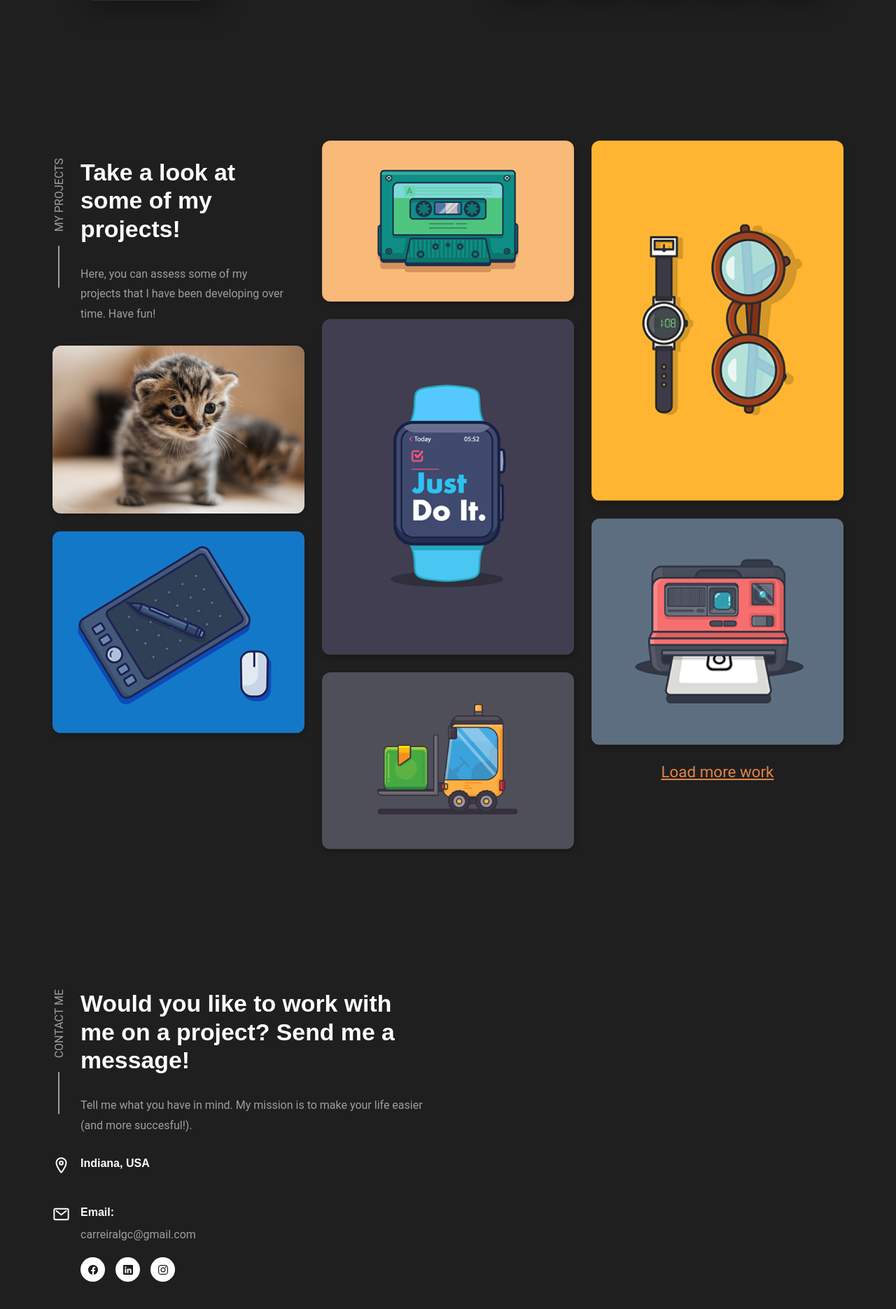
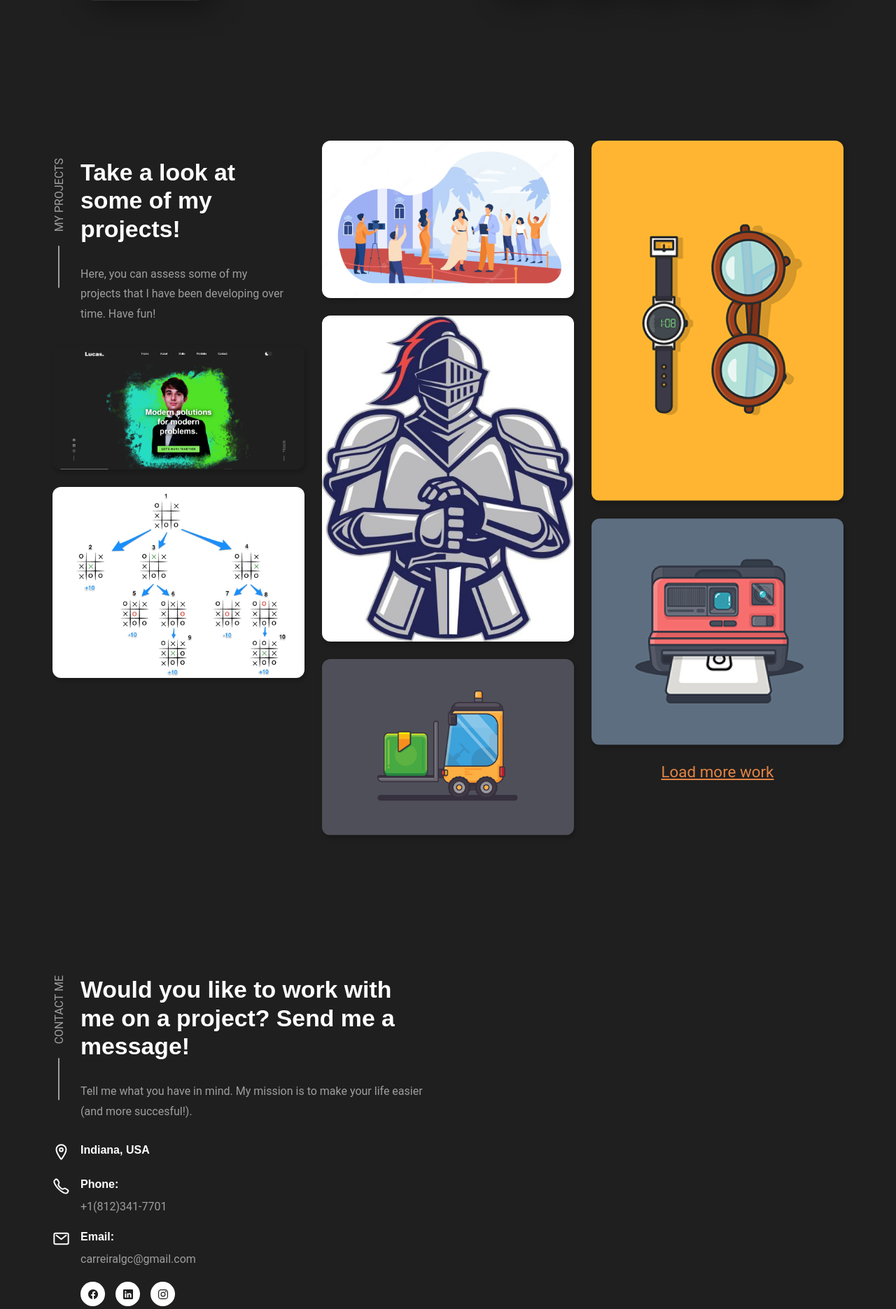
Before and after one commit to Germinari1/personal-website, a Flask app: page / in a window 1280 px wide. Shown: the part 2203-4074 px from the top of the page at 70% size. Run offline with Flask 3, Linux system fonts and the light colour scheme; some libraries are stand-ins or nearby versions.

Commit message:
Add files via upload

```diff
--- a/personal-website/templates/index.html
+++ b/personal-website/templates/index.html
@@ -515,66 +515,66 @@
           </li>
 
           <li>
-            <a href="https://github.com/LucasGerminari" class="project-card">
+            <a href="https://github.com/Germinari1/personal-website" class="project-card">
 
               <figure class="card-banner">
-                <img src="./assets/images/cat.png" class="w-100" alt="A macintosh on a yellow background.">
+                <img src="./assets/images/img_wsite.PNG" class="w-100" alt="A macintosh on a yellow background.">
               </figure>
 
               <div class="card-content">
-                <h3 class="h4 card-title">Lorem Ipsum Dolor 01</h3>
+                <h3 class="h4 card-title">Personal Website and Portfolio</h3>
 
-                <time class="publish-date" datetime="2022-04">April 2022</time>
+                <time class="publish-date" datetime="2022-04">August 2023</time>
               </div>
 
             </a>
           </li>
 
           <li>
-            <a href="#" class="project-card">
+            <a href="https://github.com/Germinari1/Minimax-player-for-tictactoe---AI" class="project-card">
 
               <figure class="card-banner">
-                <img src="./assets/images/project-2.png" class="w-100" alt="On a Blue background, a Wacom and a mouse.">
+                <img src="./assets/images/full-minimax-move-tree.jpg" class="w-100" alt="On a Blue background, a Wacom and a mouse.">
               </figure>
 
               <div class="card-content">
-                <h3 class="h4 card-title">Lorem Ipsum Dolor 02</h3>
+                <h3 class="h4 card-title">Unbeatable TicTacToe player</h3>
 
-                <time class="publish-date" datetime="2022-04">April 2022</time>
+                <time class="publish-date" datetime="2022-04">August 2023</time>
               </div>
 
             </a>
           </li>
 
           <li>
-            <a href="#" class="project-card">
+            <a href="https://github.com/Germinari1/How-correlated-are-these-celebrities-" class="project-card">
 
               <figure class="card-banner">
-                <img src="./assets/images/project-3.png" class="w-100"
+                <img src="./assets/images/celebrities.png" class="w-100"
                   alt="A Cassette tape on a mellow apricot background.">
               </figure>
 
               <div class="card-content">
-                <h3 class="h4 card-title">Lorem Ipsum Dolor 03</h3>
+                <h3 class="h4 card-title">Correlation between celebrities finder</h3>
 
-                <time class="publish-date" datetime="2022-04">April 2022</time>
+                <time class="publish-date" datetime="2022-04">September 2023</time>
               </div>
 
             </a>
           </li>
 
           <li>
-            <a href="#" class="project-card">
+            <a href="https://github.com/Germinari1/Inference-Algorithm-based-on-propositional-logic" class="project-card">
 
               <figure class="card-banner">
-                <img src="./assets/images/project-4.png" class="w-100"
+                <img src="./assets/images/knight.png" class="w-100"
                   alt="Blue digital watch on a dark liver background.">
               </figure>
 
               <div class="card-content">
-                <h3 class="h4 card-title">Lorem Ipsum Dolor 04</h3>
+                <h3 class="h4 card-title">Who`s telling the truth? A inference algorithm</h3>
 
-                <time class="publish-date" datetime="2022-04">April 2022</time>
+                <time class="publish-date" datetime="2022-04">July 2023</time>
               </div>
 
             </a>
@@ -675,15 +675,15 @@
 
             <li class="contact-list-item">
 
-              <!--<div class="contact-item-icon">
+              <div class="contact-item-icon">
                 <ion-icon name="call-outline"></ion-icon>
-              </div>-->
+              </div>
 
-              <!--<div class="wrapper">
+              <div class="wrapper">
                 <h3 class="h4 contact-item-title">Phone:</h3>
 
                 <p class="contact-info">+1(812)341-7701</p>
-              </div>-->
+              </div>
 
             </li>
 
```
Also changed, not shown: personal-website/templates/assets/full-minimax-move-tree.jpg (added), personal-website/templates/assets/images/celebrities.png (added), personal-website/templates/assets/images/full-minimax-move-tree.jpg (added), personal-website/templates/assets/images/img_wbsite.JPG (added), personal-website/templates/assets/images/img_wsite.PNG (added), personal-website/templates/assets/images/knight.png (added).
